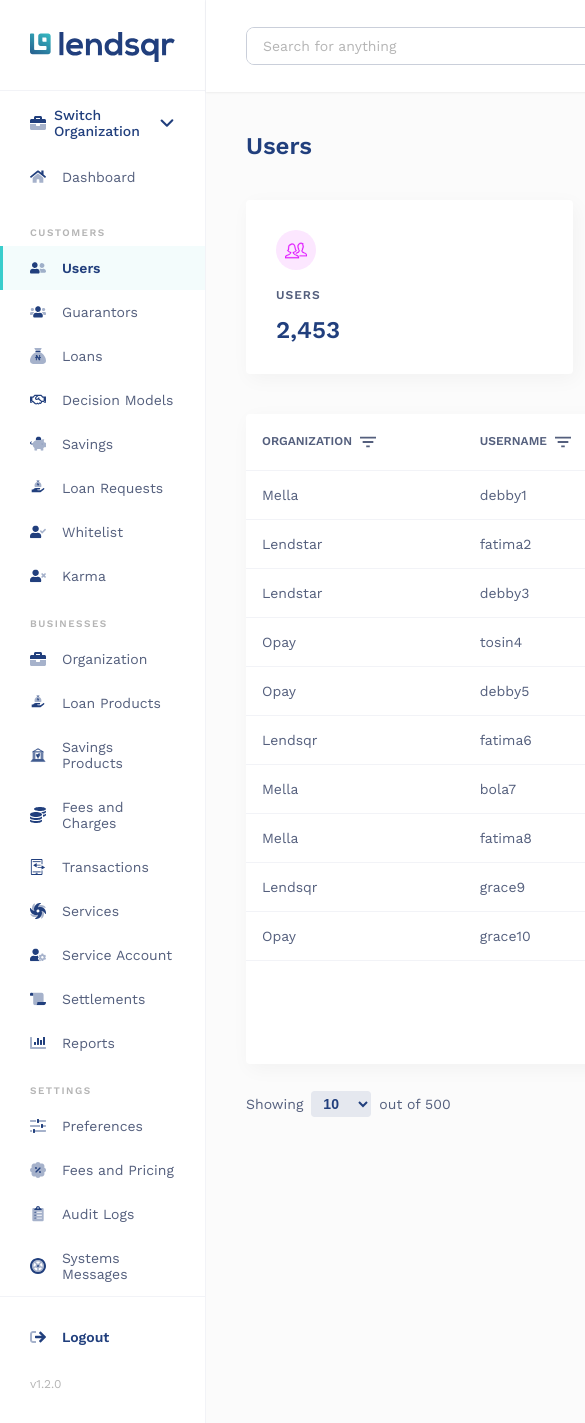
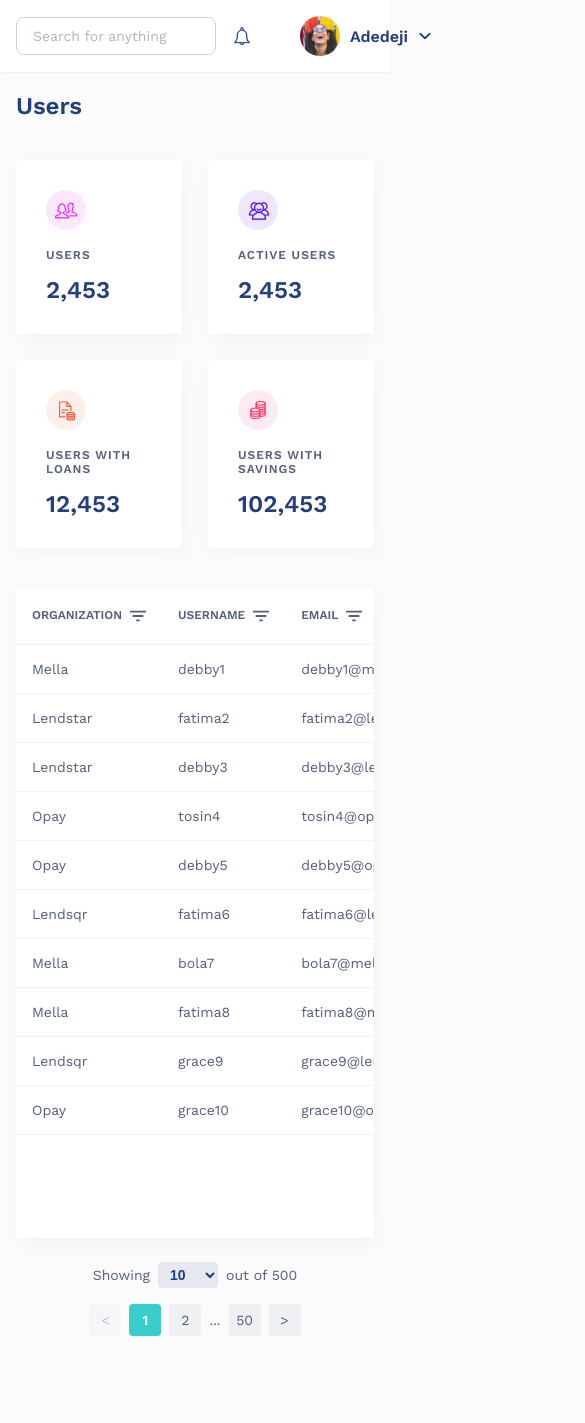
Before and after one commit to PeterAfif1/lendsqr-fe-test, a React (Vite) app: page /dashboard/users in a window 390 px wide. Shown: the top 1423 px of the page, 585 px wide, since content can reach past the window. After the commit the page ends 1356 px from the top, so only its background shows below. Built offline with nearby package versions, Linux system fonts and the light colour scheme.

Commit message:
style: add mobile responsive styles

```diff
--- a/src/components/layout/DashboardLayout.scss
+++ b/src/components/layout/DashboardLayout.scss
@@ -14,3 +14,13 @@
     padding: 40px;
   }
 }
+
+@media (max-width: 768px) {
+  .dashboard-layout {
+    flex-direction: column;
+
+    &__content {
+      padding: 20px 16px;
+    }
+  }
+}
--- a/src/components/layout/Header.scss
+++ b/src/components/layout/Header.scss
@@ -88,3 +88,18 @@
     color: $text-primary;
   }
 }
+
+@media (max-width: 768px) {
+  .header {
+    padding: 16px;
+    gap: 16px;
+
+    &__search-wrapper {
+      width: 100%;
+    }
+
+    &__docs {
+      display: none;
+    }
+  }
+}
--- a/src/components/layout/Sidebar.scss
+++ b/src/components/layout/Sidebar.scss
@@ -127,3 +127,9 @@
     color: $text-muted;
   }
 }
+
+@media (max-width: 768px) {
+  .sidebar {
+    display: none;
+  }
+}
--- a/src/pages/UserDetails/UserDetails.scss
+++ b/src/pages/UserDetails/UserDetails.scss
@@ -191,3 +191,30 @@
     }
   }
 }
+
+@media (max-width: 768px) {
+  .user-details {
+    &__profile {
+      flex-direction: column;
+      gap: 16px;
+    }
+
+    &__divider {
+      display: none;
+    }
+
+    &__grid {
+      grid-template-columns: repeat(2, 1fr);
+    }
+
+    &__tabs {
+      overflow-x: auto;
+    }
+
+    &__header {
+      flex-direction: column;
+      gap: 16px;
+      align-items: flex-start;
+    }
+  }
+}
--- a/src/pages/Users/Users.scss
+++ b/src/pages/Users/Users.scss
@@ -250,3 +250,20 @@
     cursor: pointer;
   }
 }
+
+@media (max-width: 768px) {
+  .users {
+    &__stats {
+      grid-template-columns: repeat(2, 1fr);
+    }
+
+    &__table-wrapper {
+      overflow-x: auto;
+    }
+
+    &__pagination {
+      flex-direction: column;
+      gap: 16px;
+    }
+  }
+}
```
